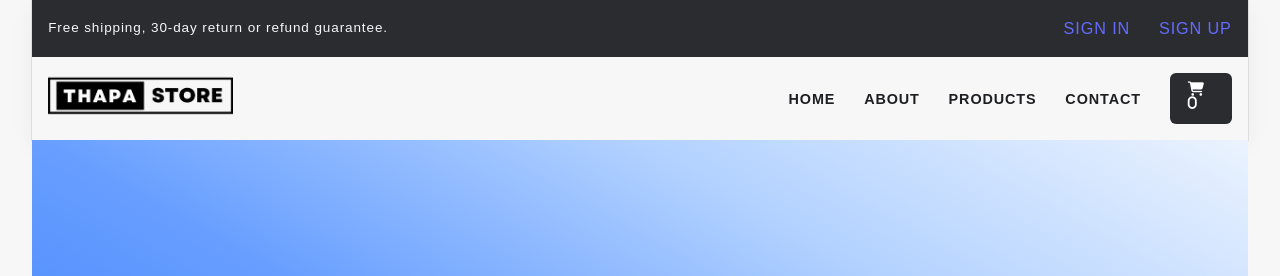
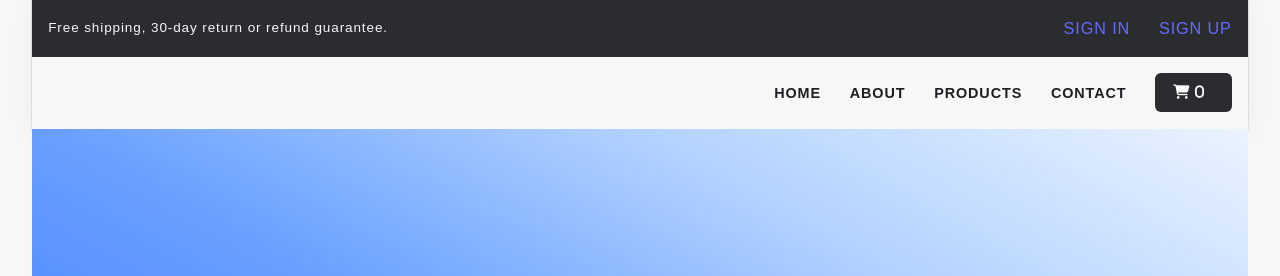
Before and after one commit to mohit22500/E-commerce, a website built with Vite: page index.html in a window 1280 px wide. Shown: the top 276 px of the page. Built offline with nearby package versions, Linux system fonts and the light colour scheme.

Commit message:
update index.html

```diff
--- a/index.html
+++ b/index.html
@@ -31,13 +31,7 @@
       <div class="container">
         <div class="navbar-brand">
           <a href="index.html">
-            <img
-              src="./public/images/log.png"
-              alt="thapa eCommerce logo"
-              class="logo"
-              width="80%"
-              height="auto"
-            />
+
           </a>
         </div>
 
```
